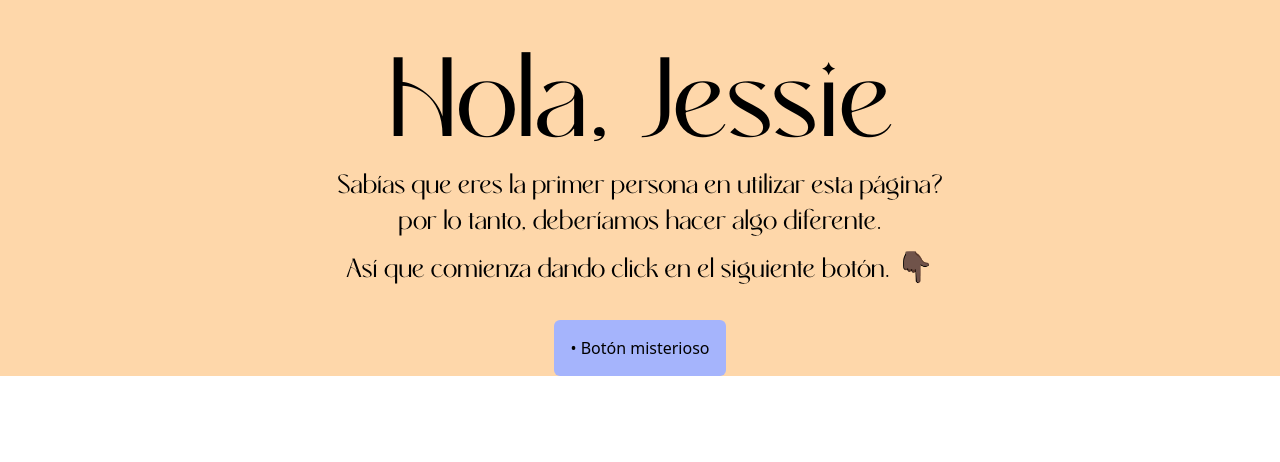
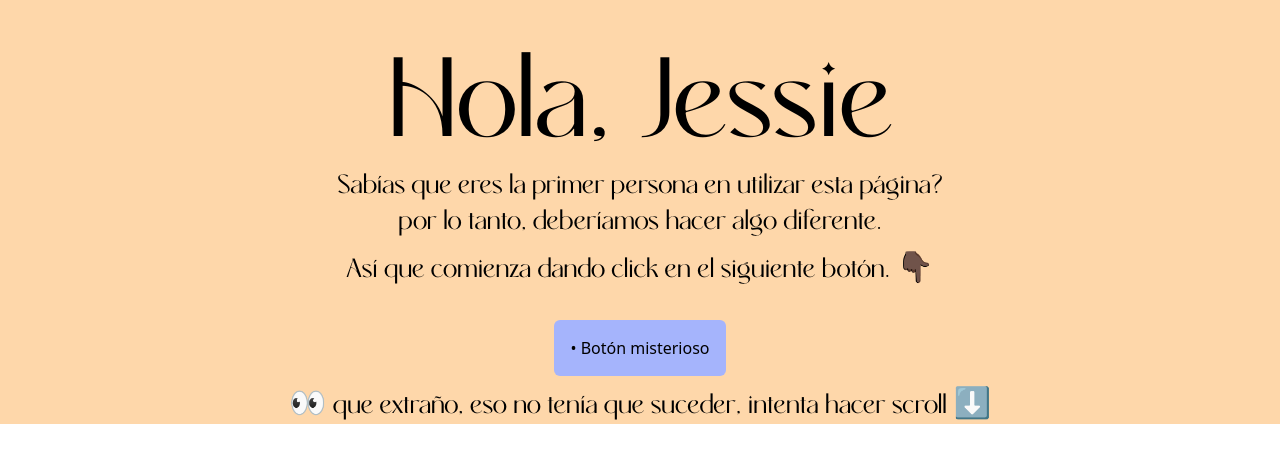
Before and after one commit to ImnotaChickenNuggie/PageWYBMGF, a React (Vite) app: page /secret in a window 1280 px wide. Shown: the top 462 px of the page. Built offline with nearby package versions, Linux system fonts and the light colour scheme; no server answers.

Commit message:
se añade locomotive y se crea la primera seccion de la landing

```diff
--- a/src/pages/Landing.jsx
+++ b/src/pages/Landing.jsx
@@ -29,7 +29,10 @@ const Landing = () => {
 				>
 					• Botón misterioso
 				</button>
-				<p className='text-center font-rachelya text-3xl'></p>
+				<p className='text-center font-rachelya text-3xl mt-3'>
+					👀 que extraño, eso no tenía que suceder, intenta hacer
+					scroll ⬇️
+				</p>
 			</div>
 		</div>
 	);
```
